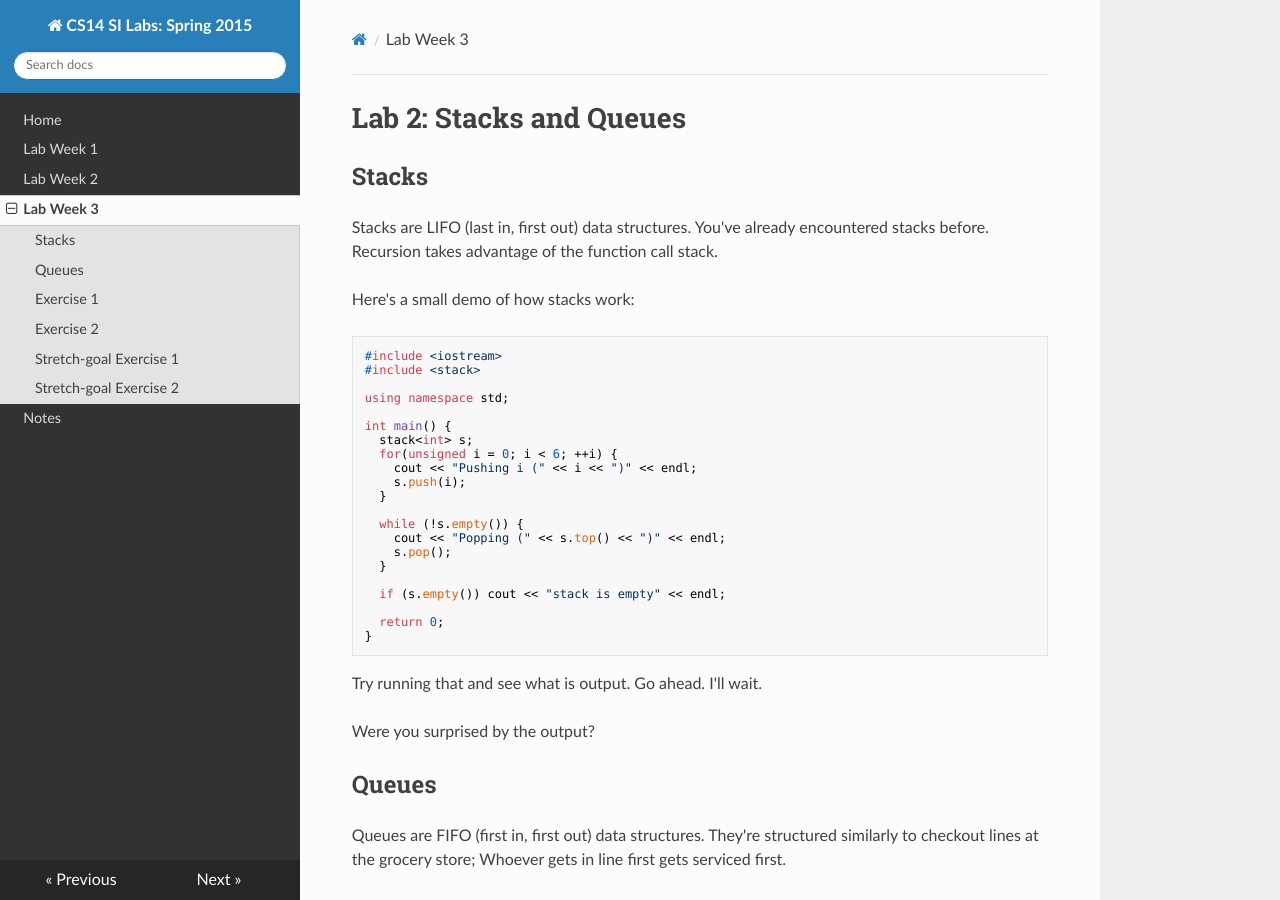
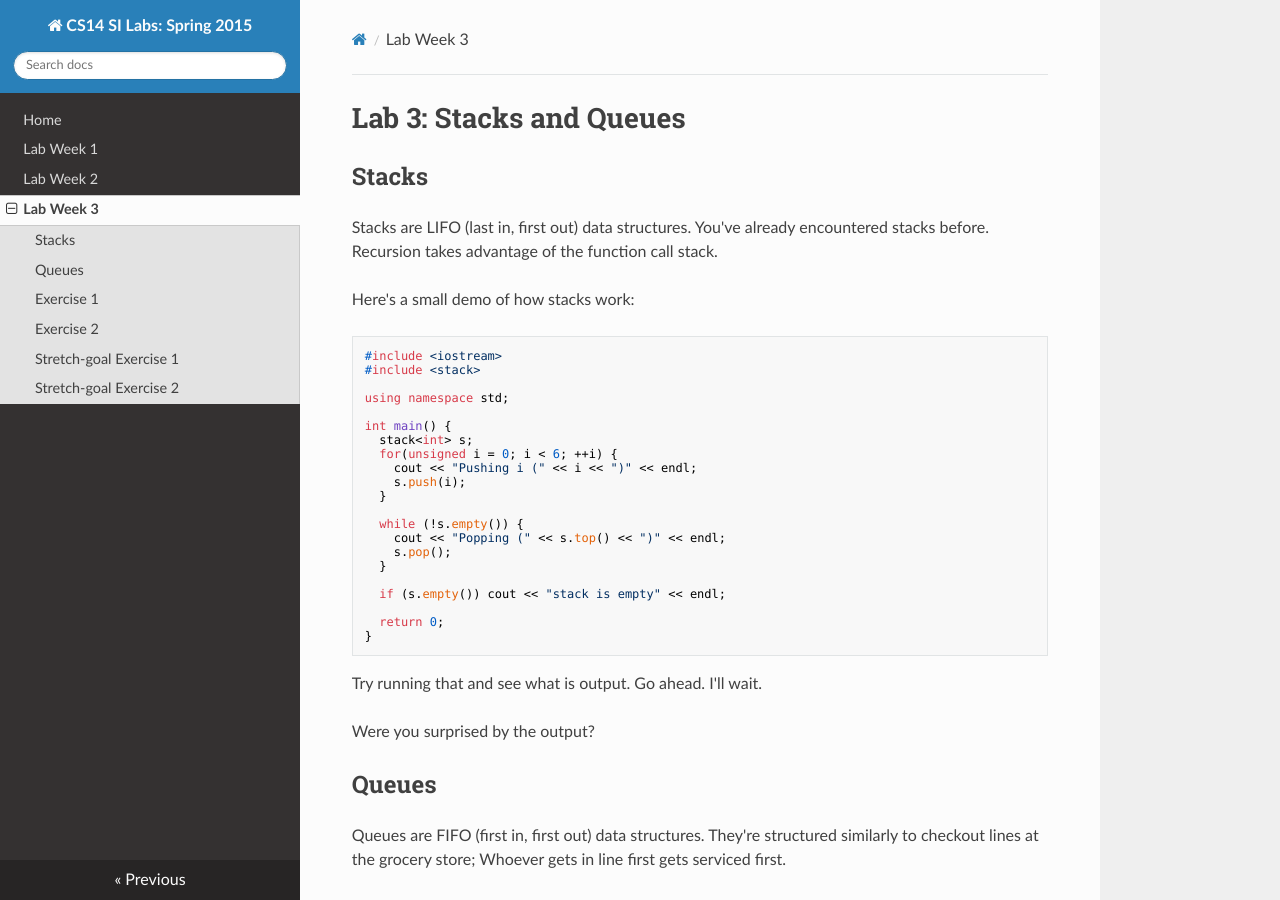
Before and after one commit to cs-si-ucr/CS14-Spring15, an MkDocs documentation site: the page built from docs/lab_week_03.md, in a window 1280 px wide and 900 px high. Built offline with MkDocs 1.6.1, drawn with Linux system fonts in a browser that asks for light colours; nearby versions of some CDN libraries; old or Windows-style settings are respelled for this version of MkDocs.

Commit message:
fixed lab number and removed notes from site

```diff
--- a/docs/lab_week_03.md
+++ b/docs/lab_week_03.md
@@ -1,4 +1,4 @@
-Lab 2: Stacks and Queues
+Lab 3: Stacks and Queues
 ===================================
 Stacks
 ------
--- a/mkdocs.yml
+++ b/mkdocs.yml
@@ -4,5 +4,5 @@ pages:
     - [lab_week_01.md, "Lab Week 1"]
     - [lab_week_02.md, "Lab Week 2"]
     - [lab_week_03.md, "Lab Week 3"]
-    - [notes.md, "Notes"]
+    # - [notes.md, "Notes"]
 theme: readthedocs
```
